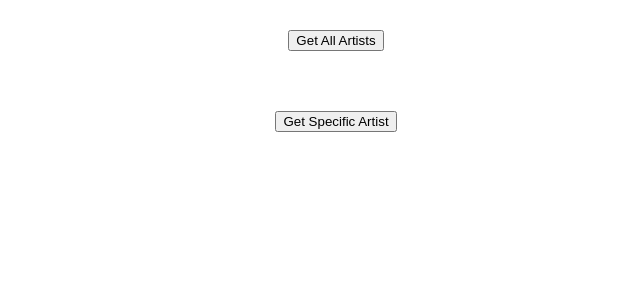
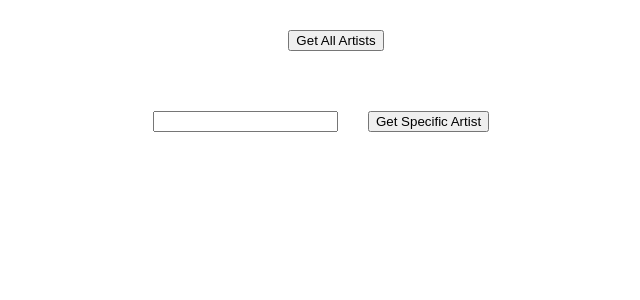
Before and after one commit to terranadams/GraphQL-Music, a React (Create React App) app in the folder client-side/: page / in a window 1280 px wide. Shown: the top 300 px of the page, without its empty margins (304-944 px from the left). Built offline with nearby package versions, Linux system fonts and the light colour scheme.

Commit message:
getting input for querying with variable

```diff
--- a/client-side/src/components/GetSpecificArtistButton.js
+++ b/client-side/src/components/GetSpecificArtistButton.js
@@ -1,11 +1,13 @@
-import React from 'react'
+import React, { useState } from 'react'
 import { useLazyQuery } from '@apollo/client'
 import { GET_SPECIFIC_ARTIST } from '../queries/queries'
 
 const GetSpecificArtistButton = () => {
 
+  const [input, setInput] = useState()
+
   const [getSpecificArtist, {loading, data}] = useLazyQuery(GET_SPECIFIC_ARTIST, {
-    variables: {id: 3}
+    variables: {id: parseInt(input)}
   })
 
   if (data) console.log('Get SPECIFIC artist: ',data)
@@ -13,10 +15,12 @@ const GetSpecificArtistButton = () => {
   const handleSubmit = (e) => {
     e.preventDefault()
     getSpecificArtist()
+    setInput('')
   }
 
   return (
     <form onSubmit={handleSubmit}>
+        <input onChange={(e) => setInput(e.target.value)} value={input}></input>
         <button className='button'>Get Specific Artist</button>
     </form>
   )
```
